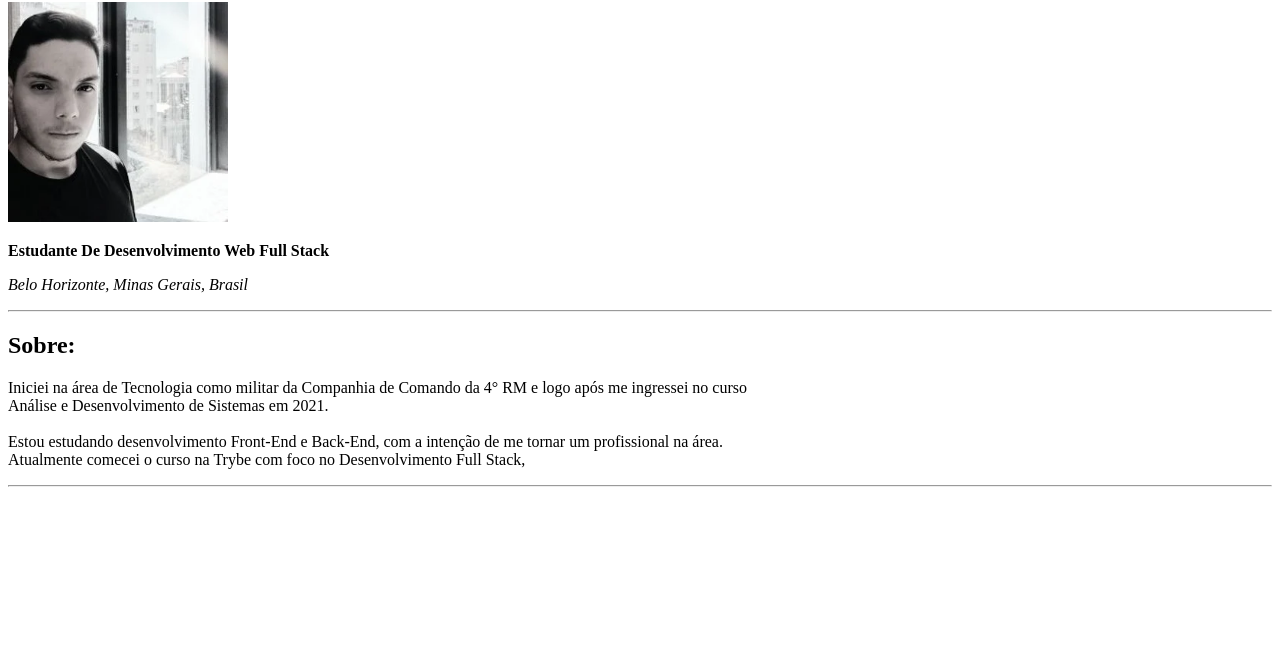
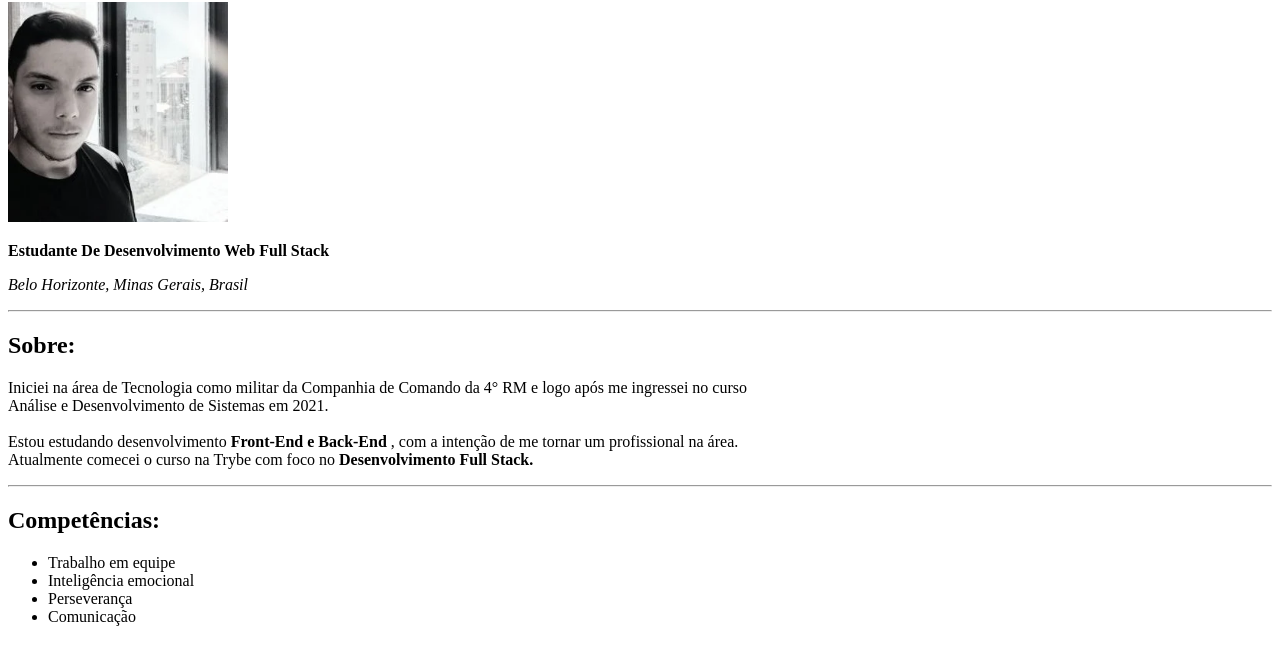
Before and after one commit to ArturHAlves/ArturHAlves.github.io, a plain HTML site: page index.html in a window 1280 px wide. Shown: the part 78-740 px from the top of the page. Drawn offline with Linux system fonts and the light colour scheme.

Commit message:
adicionando competencias

```diff
--- a/index.html
+++ b/index.html
@@ -18,12 +18,21 @@
       RM e logo após me ingressei no curso <br />Análise e Desenvolvimento de
       Sistemas em 2021. <br />
       <br />
-      Estou estudando desenvolvimento Front-End e Back-End, com a intenção de me
+      Estou estudando desenvolvimento <strong>Front-End e Back-End</strong> , com a intenção de me
       tornar um profissional na área.<br />
-      Atualmente comecei o curso na Trybe com foco no Desenvolvimento Full
-      Stack,<br />
+      Atualmente comecei o curso na Trybe com foco no <strong> Desenvolvimento Full
+        Stack.</strong><br />
     </p>
 
     <hr />
+
+    <h2>Competências:</h2>
+    <ul>
+      <li>Trabalho em equipe</li>
+      <li>Inteligência emocional</li>
+      <li>Perseverança</li>
+      <li>Comunicação</li>
+    </ul>
+
 </body>
 </html>
```
